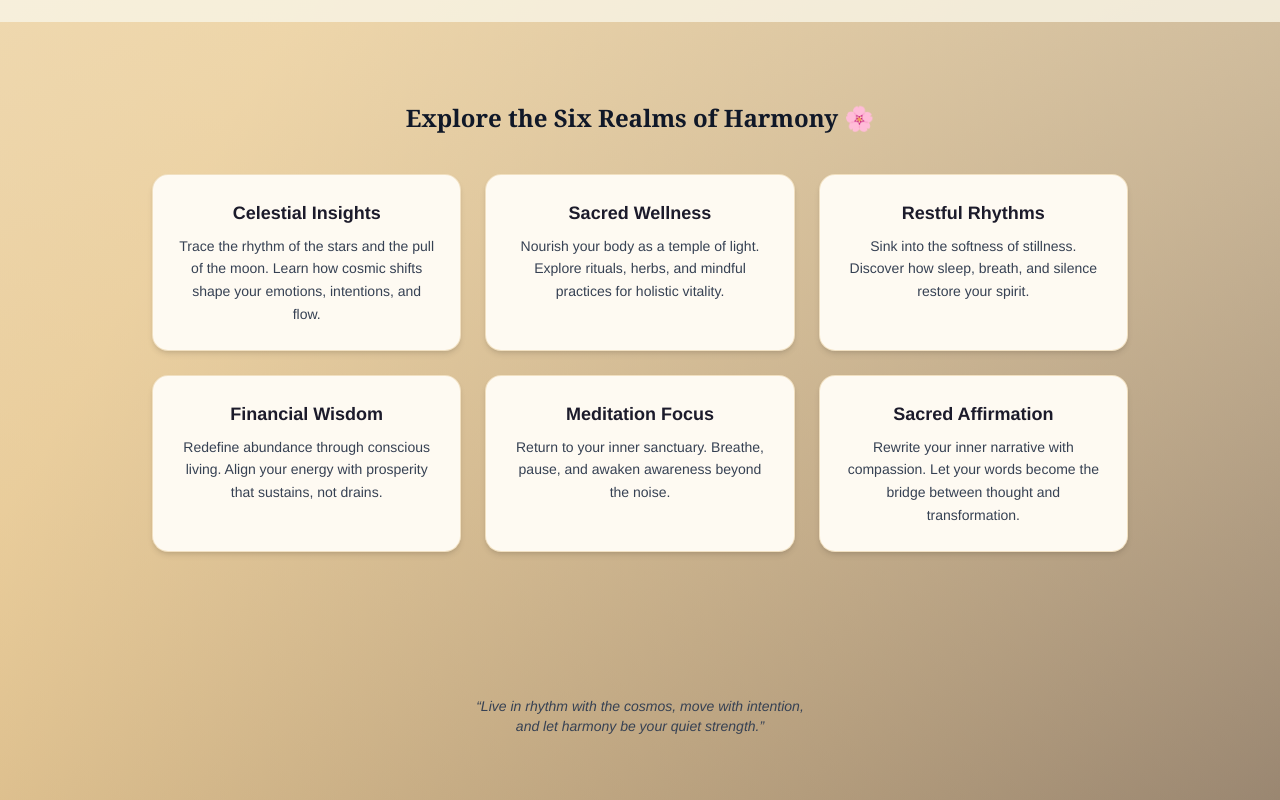
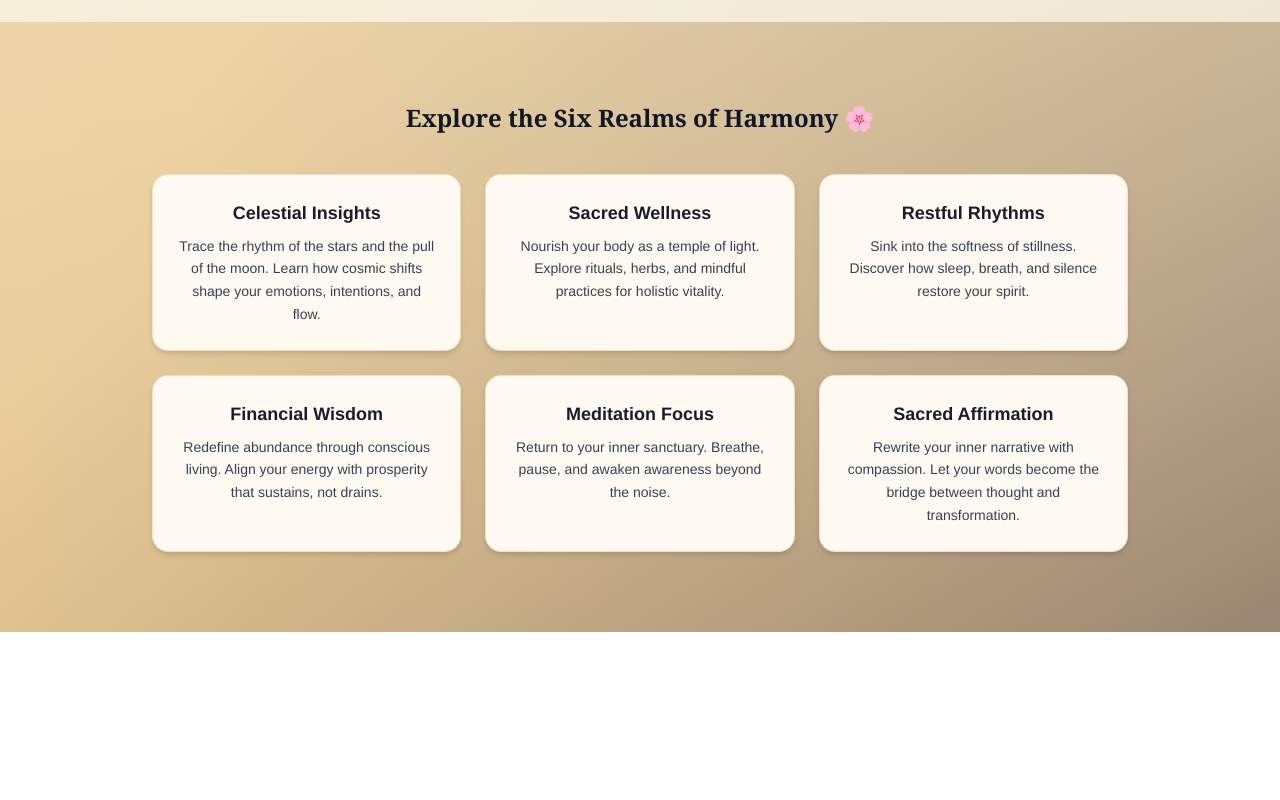
Before and after one commit to rajinipreethajohn/360-harmony-hub, a Next.js app: page / in a window 1280 px wide. Shown: the part 985-1785 px from the top of the page. After the commit the page ends 1617 px from the top, so only its background shows below. Built offline with nearby package versions, Linux system fonts and the light colour scheme.

Commit message:
'Hyperlink tweaking'

```diff
--- a/app/page.tsx
+++ b/app/page.tsx
@@ -139,10 +139,11 @@ export default function HomePage() {
 
 
       {/* Footer Quote */}
-      <footer className="text-center py-16 px-6 italic text-gray-700 text-sm">
-        “Live in rhythm with the cosmos, move with intention,
-        <br /> and let harmony be your quiet strength.”
-      </footer>
+      <footer className="print-only text-center mt-12 text-sm italic text-[#5c5244]">
+  Visit us at <a href="https://360harmonyhub.netlify.app">https://360harmonyhub.netlify.app</a>
+</footer>
+
+
     </main>
   );
 }
```
